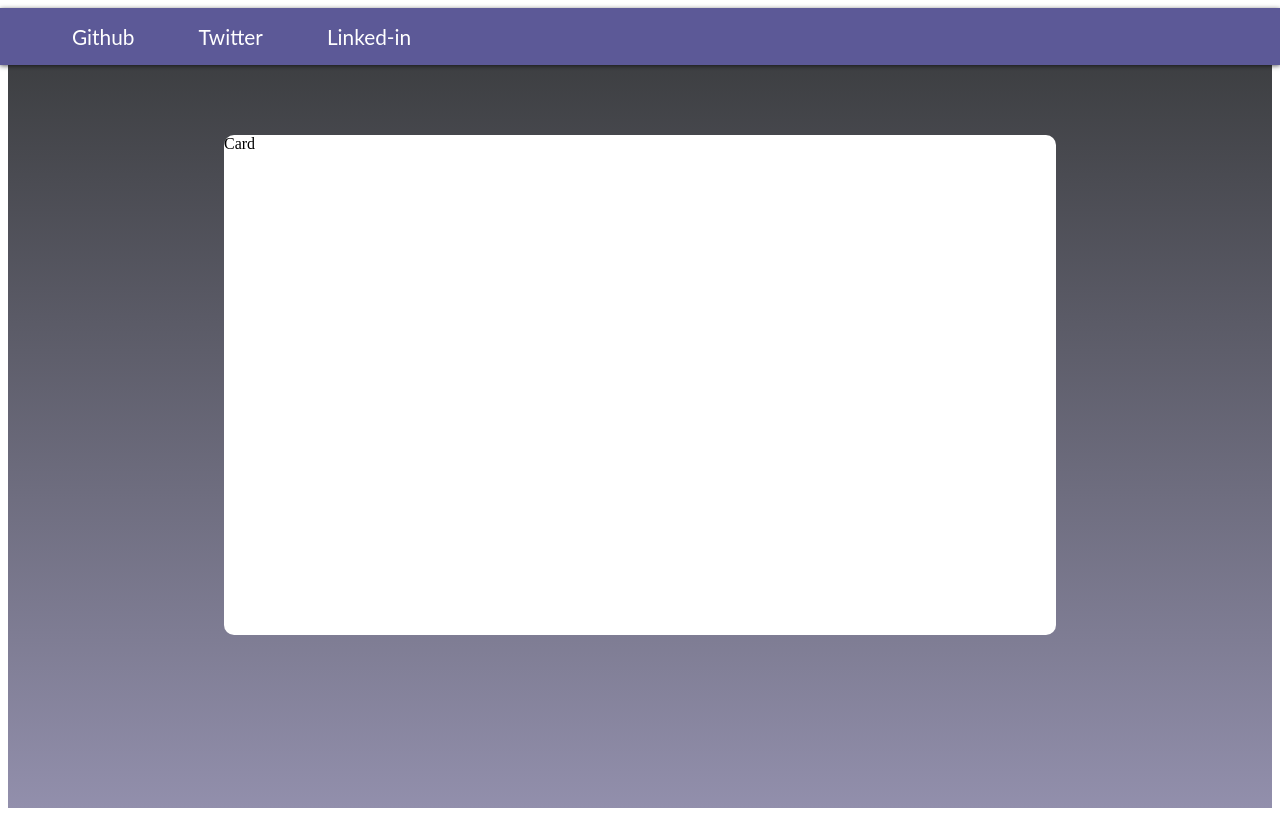
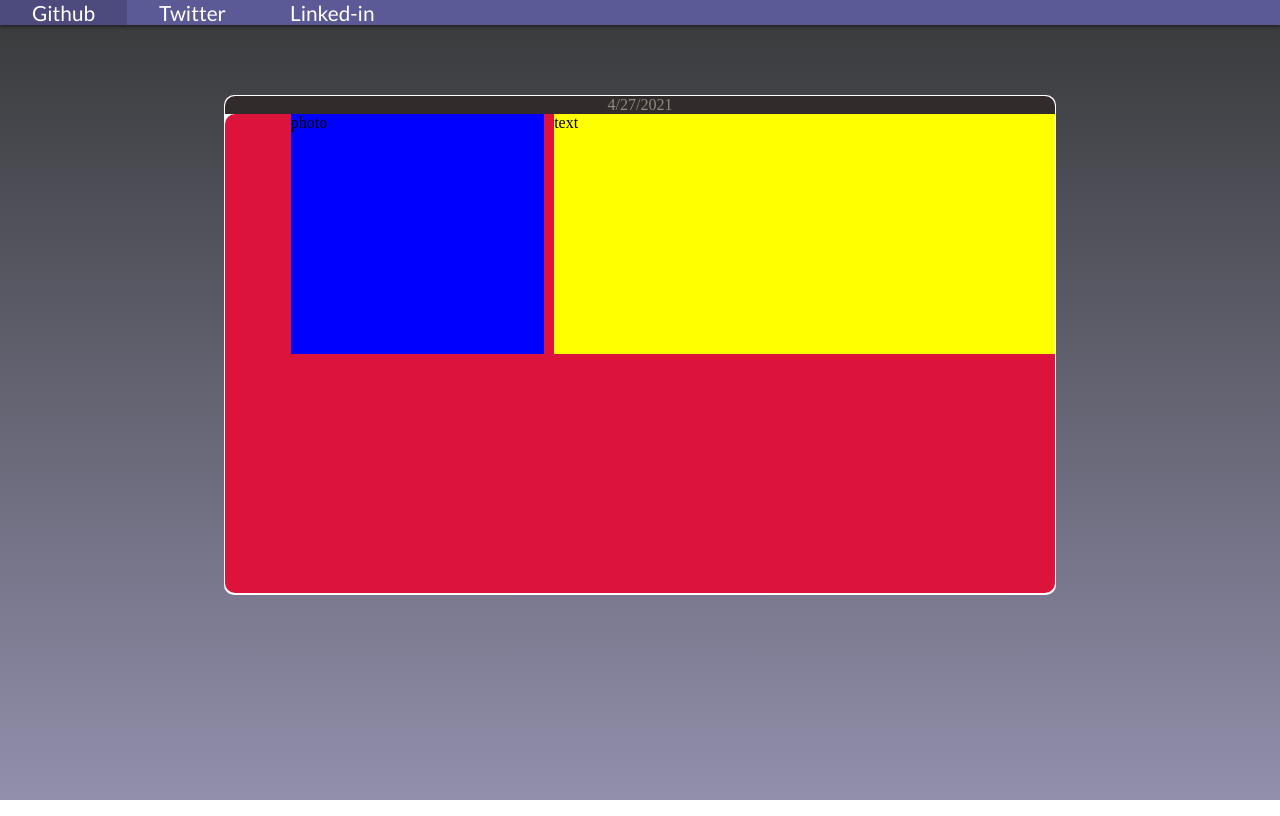
Before and after one commit to moyzlevi/simpleReactWebpackSetup, a React app: page / in a window 1280 px wide. Built offline with nearby package versions, Linux system fonts and the light colour scheme; the HTML template or start-up script is replaced by a standard one.

Commit message:
Added grid layout

```diff
--- a/src/components/Card.css
+++ b/src/components/Card.css
@@ -4,5 +4,44 @@
     margin-top: 70px;
     width: 65vw;
     border-radius: 10px;
+    padding: 1px;
 
 }
+
+.card-header{
+    background-color: rgb(49, 43, 43);
+    border-top-left-radius: 10px;
+    border-top-right-radius: 10px;
+    text-align: center;
+    color: rgba(216, 210, 189, 0.568);
+}
+
+.noselect {
+    -webkit-touch-callout: none; /* iOS Safari */
+      -webkit-user-select: none; /* Safari */
+       -khtml-user-select: none; /* Konqueror HTML */
+         -moz-user-select: none; /* Firefox */
+          -ms-user-select: none; /* Internet Explorer/Edge */
+              user-select: none; /* Non-prefixed version, currently
+                                    supported by Chrome and Opera */
+  }
+
+.gridbox.content{
+    display: grid;
+    height: 96.2%;
+    background-color: crimson;
+    border-radius: 10px;
+    grid-template-columns: repeat(12,1fr);
+    grid-template-rows: repeat(2,1fr);
+    column-gap: 10px;
+}
+
+.photo{
+    grid-column: 2/span 4;
+    background-color: blue;
+}
+
+.main-text{
+    grid-column: 6/span 12;
+    background-color: yellow;
+}
--- a/src/components/Card.jsx
+++ b/src/components/Card.jsx
@@ -2,9 +2,16 @@ import React from "react";
 import "./Card.css";
 
 export default () => {
+  const timeElaps = Date.now();
+  const today = new Date(timeElaps);
+
   return (
     <div className="card-body">
-      <div className="card-header">Card</div>
+      <div className="card-header noselect">{today.toLocaleDateString()}</div>
+      <div className="gridbox content">
+        <div className="photo">photo</div>
+        <div className="main-text">text</div>
+      </div>
     </div>
   );
 };
--- a/src/components/Menu.jsx
+++ b/src/components/Menu.jsx
@@ -3,7 +3,7 @@ import './Menu.css'
 
 export default ()=>{
     return(
-        <nav>
+        <nav className="noselect">
             <ul>
                 <li><a href="https://github.com/moyzlevi" target="_blank">Github</a></li>
                 <li><a href="https://twitter.com/MoysesZalewski" target="_blank">Twitter</a></li>
--- a/webpack.config.js
+++ b/webpack.config.js
@@ -29,7 +29,7 @@ module.exports = {
       },
     ],
   },
-  plugins: [new HtmlWebpackPlugin({ template: "./index.html" })],
+  plugins: [new HtmlWebpackPlugin({ template: "./static/index.html", favicon:"./static/favicon.ico" })],
   resolve: {
     extensions: ["", ".js", ".jsx"],
   },
```
